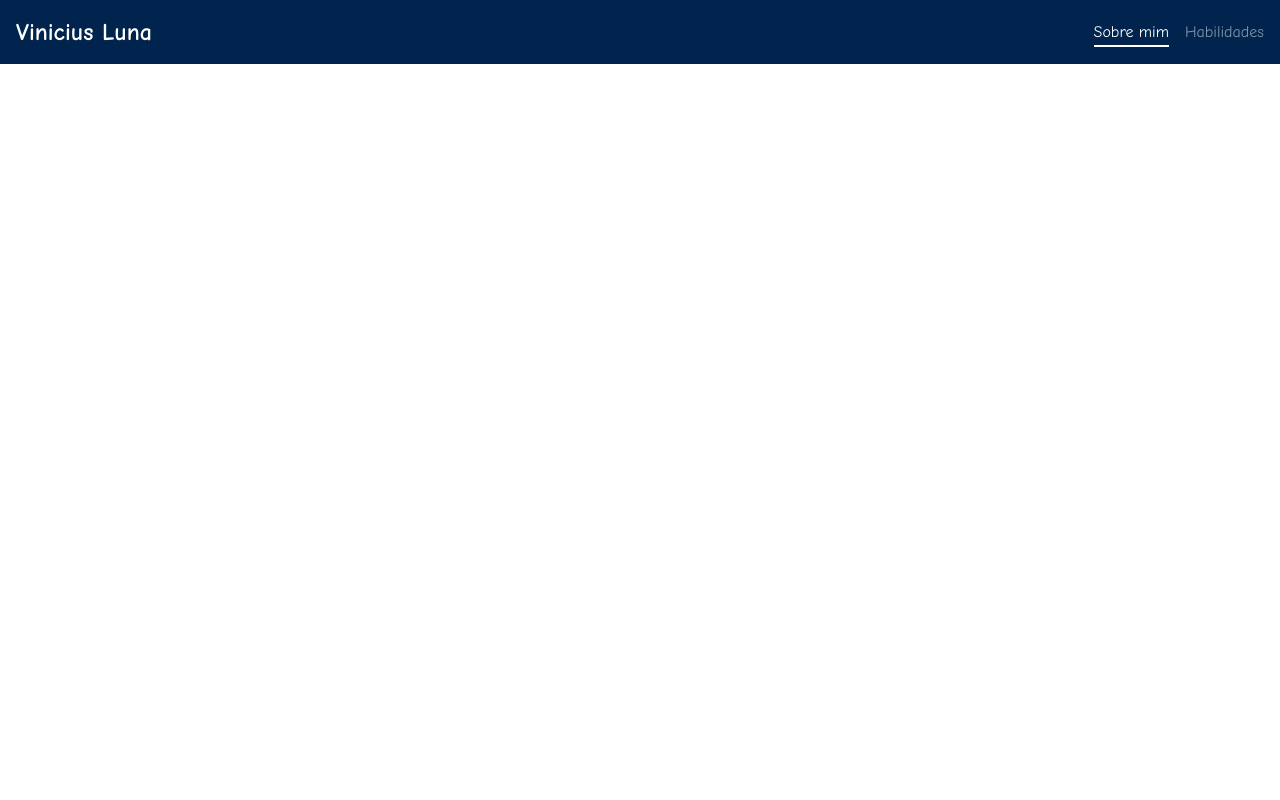
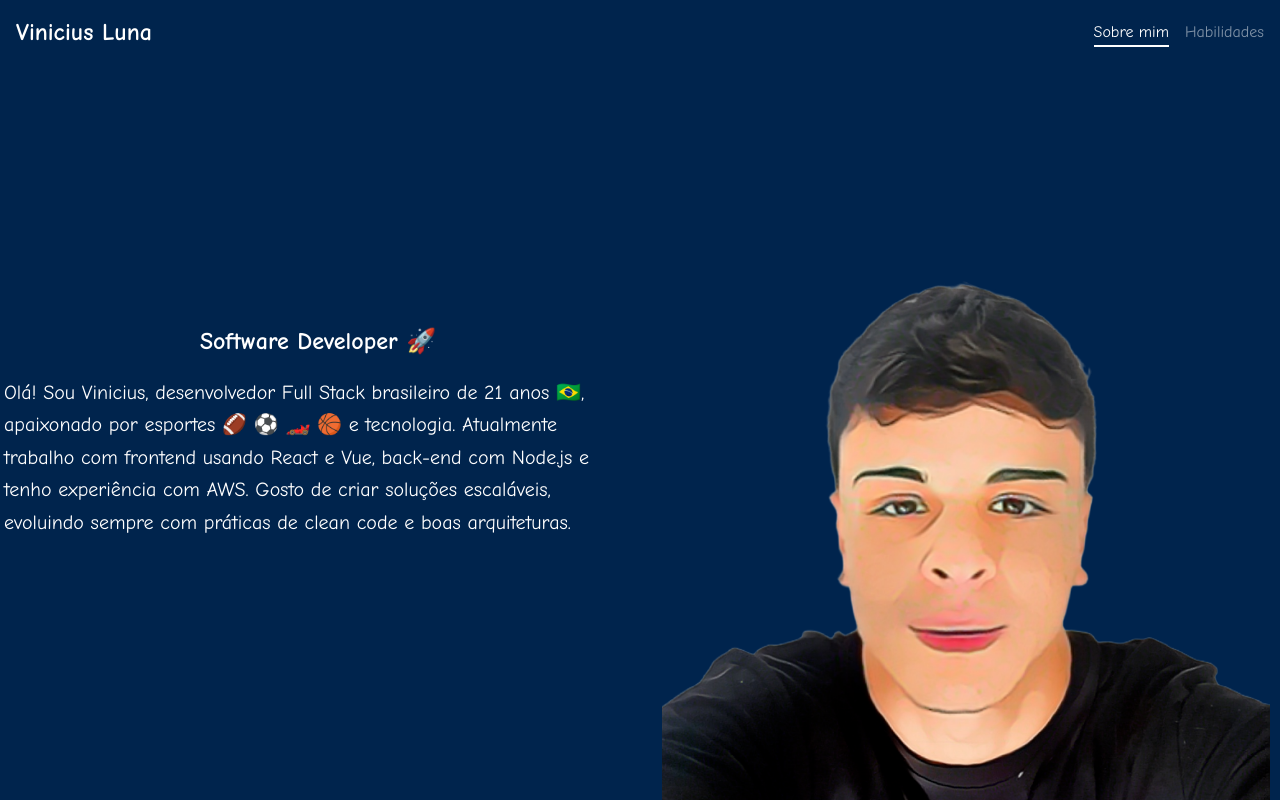
Before and after one commit to dev-vinii/profile, a React (Vite) app: page / in a window 1280 px wide. Built offline with nearby package versions, Linux system fonts and the light colour scheme.

Commit message:
fix(App): allows displaying the About component for both the "#about" hash and the empty hash

```diff
--- a/src/App.tsx
+++ b/src/App.tsx
@@ -21,7 +21,7 @@ function App() {
     <main className="bg-[#00244D] overflow-y-hidden overflow-x-hidden">
       <Header />
       <div>
-        {hash === "#about" && <About />}
+        {(hash === "#about" || hash === "") && <About />}
         {hash === "#skills" && <Skills />}
       </div>
     </main>
```
